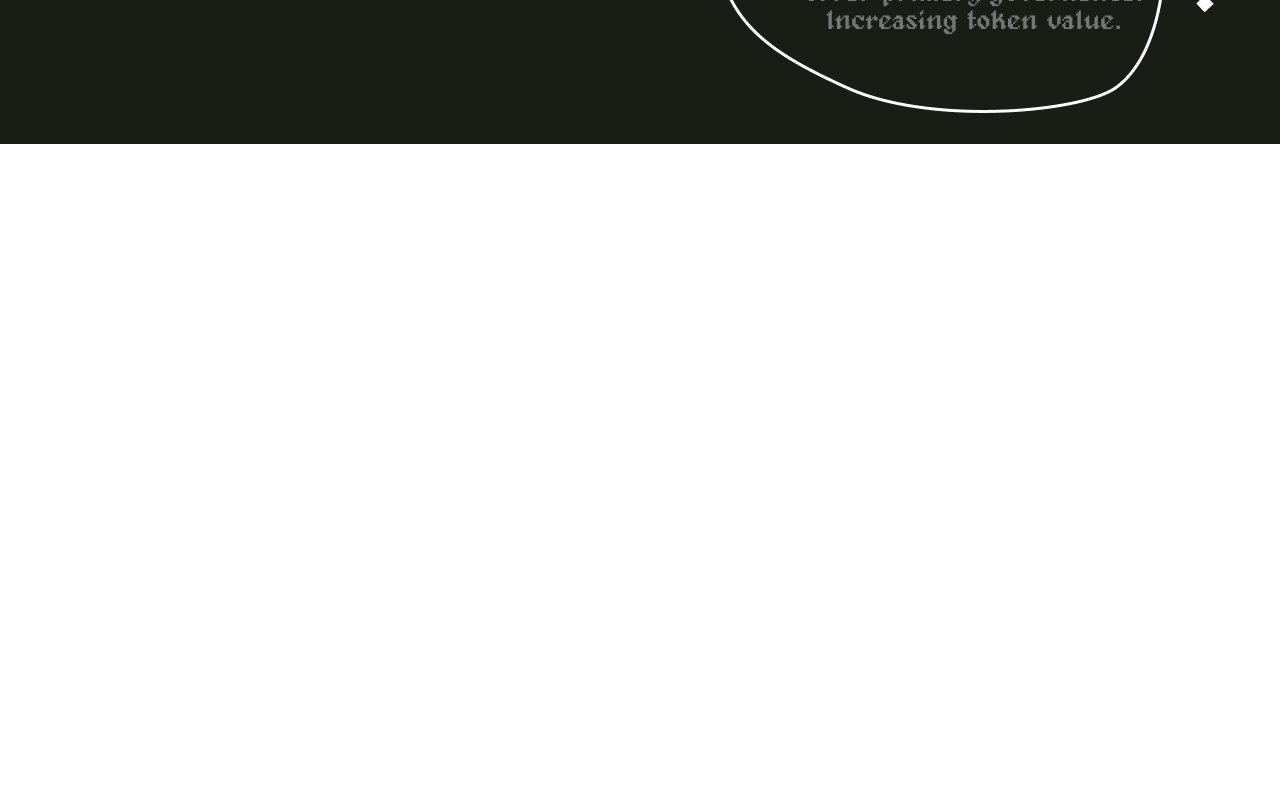
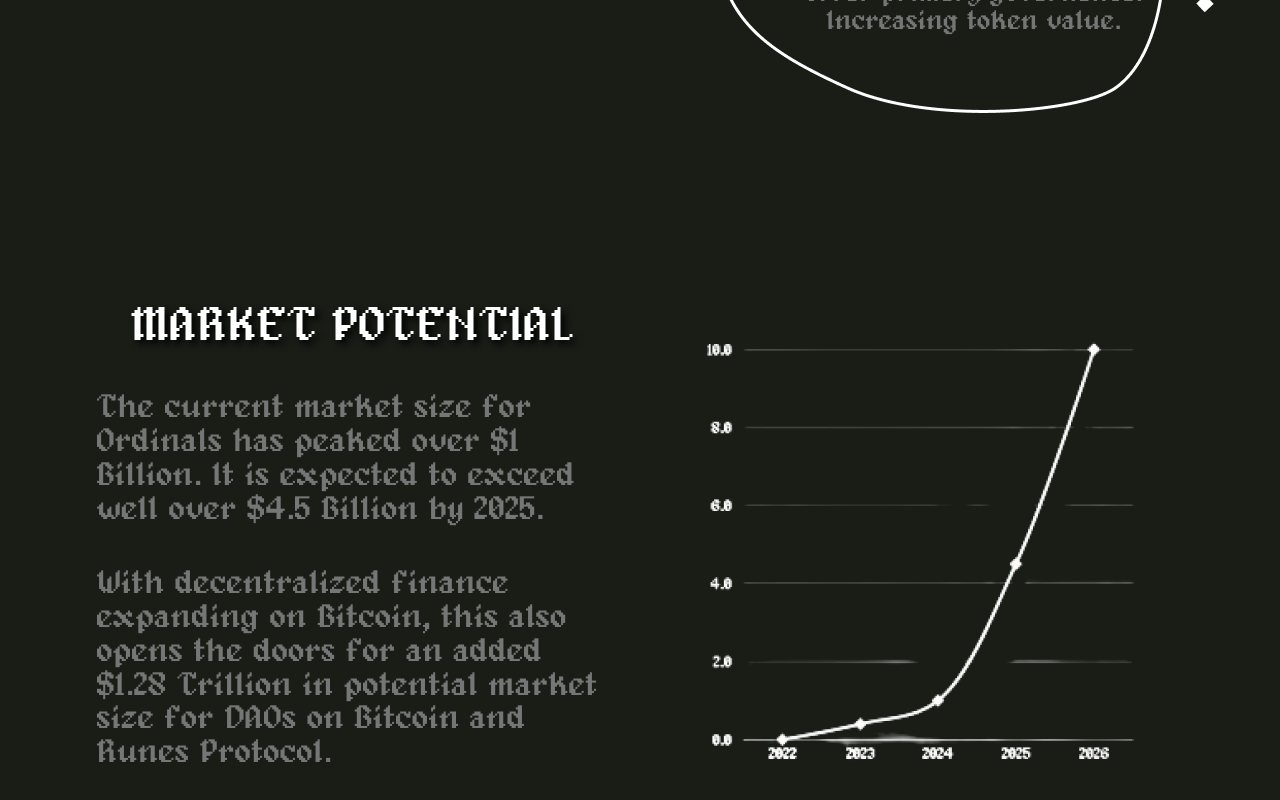
Before and after one commit to santaclousdon/alchemy-react-FE, a React (Create React App) app: page /home2 in a window 1280 px wide. Shown: the part 4106-4906 px from the top of the page. Before the commit the page ends 4250 px from the top, so only its background shows below. Built offline with nearby package versions, Linux system fonts and the light colour scheme.

Commit message:
feature: market potential

```diff
--- a/src/assets/css/homeTwo.css
+++ b/src/assets/css/homeTwo.css
@@ -170,3 +170,26 @@
     bottom: -76.63px;
     left: -92.62px;
 }
+
+.home-two-market {
+    margin-top: 266px;
+    display: flex;
+    padding: 0 55px;
+    justify-content: space-between;
+    gap: 61px;
+}
+
+.home-two-market-script {
+    display: flex;
+    flex-direction: column;
+    gap: 40px;
+}
+
+.home-two-market-content {
+    font-family: Alagard;
+    font-size: 33px;
+    font-weight: 500;
+    line-height: 33.9px;
+    text-align: left;
+    color: #767676;
+}
--- a/src/pages/HomeTwo.js
+++ b/src/pages/HomeTwo.js
@@ -193,6 +193,23 @@ export default function HomeTwo() {
             </div>
           </div>
         </div>
+        <div className="home-two-market">
+          <div className="home-two-market-script">
+            <div className="home-two-services-title">MARKET POTENTIAL</div>
+            <div className="home-two-market-content">
+              The current market size for Ordinals has peaked over $1 Billion.
+              It is expected to exceed well over $4.5 Billion by 2025.
+            </div>
+            <div className="home-two-market-content">
+              With decentralized finance expanding on Bitcoin, this also opens
+              the doors for an added $1.28 Trillion in potential market size for
+              DAOs on Bitcoin and Runes Protocol.
+            </div>
+          </div>
+          <div className="home-two-market-graph">
+            <img src="/assets/images/graph.png" alt="graph" />
+          </div>
+        </div>
       </div>
     </div>
   );
```
Also changed, not shown: public/assets/images/graph.png (added).
